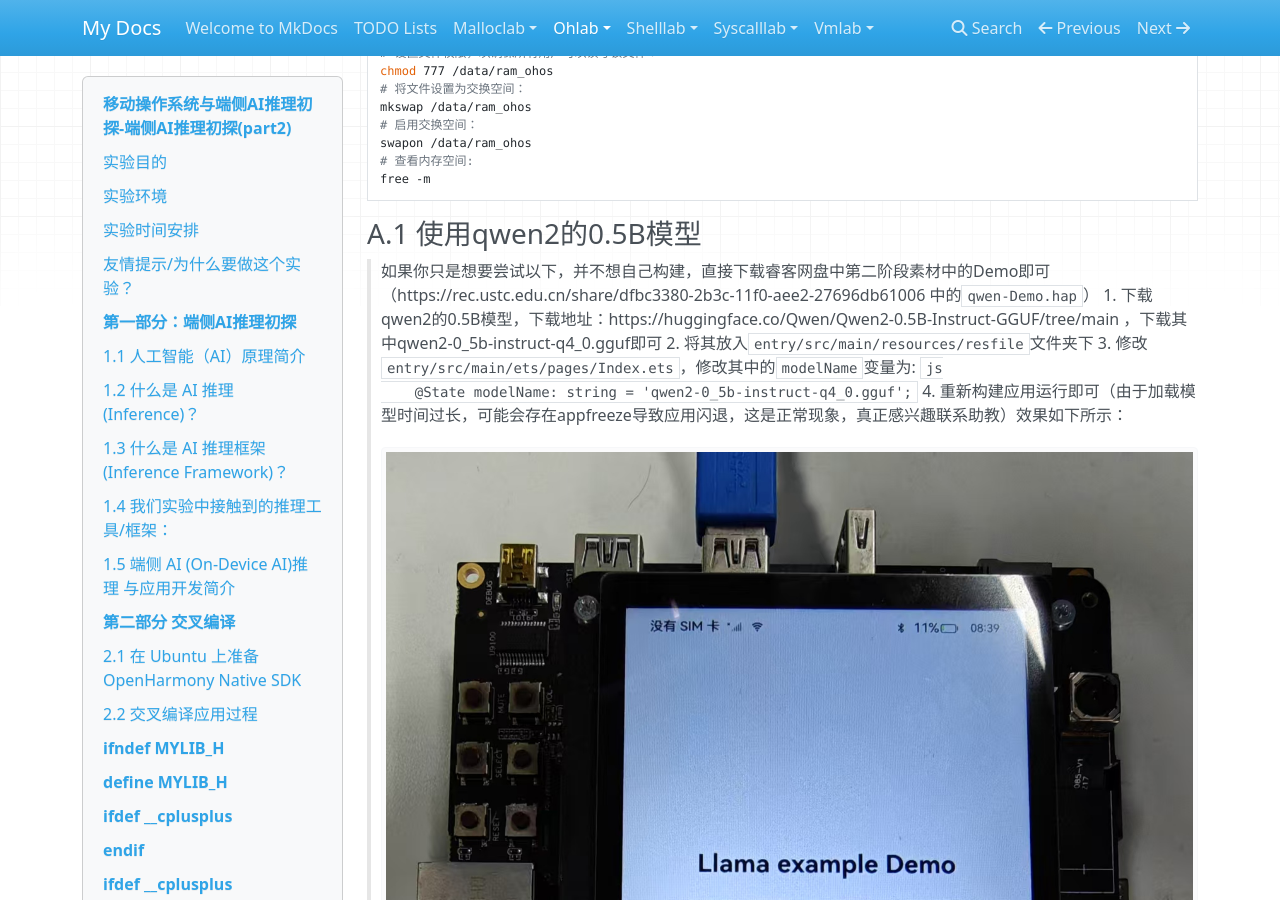
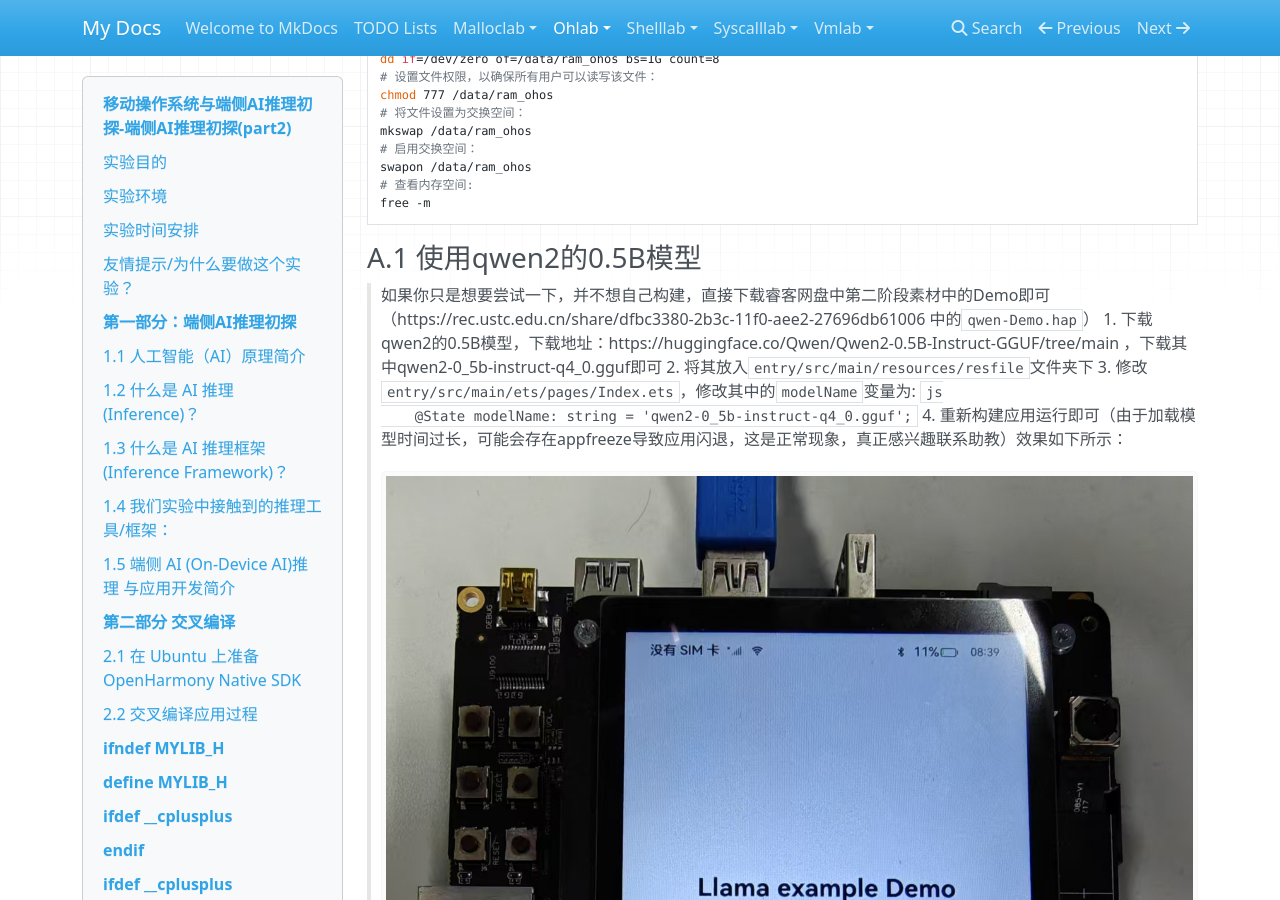
Before and after one commit to stdlibstring/oslab-docs, an MkDocs documentation site: the page built from docs/ohlab/ohlab-part2.md, in a window 1280 px wide and 900 px high, scrolled down 16002 px. Built offline with MkDocs 1.6.1, drawn with Linux system fonts in a browser that asks for light colours; nearby versions of some CDN libraries; some of the changed text lies outside the part shown.

Commit message:
add some tips in ohlab-part2 and typo

````diff
--- a/docs/ohlab/ohlab-part2.md
+++ b/docs/ohlab/ohlab-part2.md
@@ -506,7 +506,7 @@ free -m
 ```
 
 ### A.1 使用qwen2的0.5B模型
-> 如果你只是想要尝试以下，并不想自己构建，直接下载睿客网盘中第二阶段素材中的Demo即可（https://rec.ustc.edu.cn/share/dfbc3380-2b3c-11f0-aee2-27696db61006 中的`qwen-Demo.hap`）
+> 如果你只是想要尝试一下，并不想自己构建，直接下载睿客网盘中第二阶段素材中的Demo即可（https://rec.ustc.edu.cn/share/dfbc3380-2b3c-11f0-aee2-27696db61006 中的`qwen-Demo.hap`）
 1. 下载qwen2的0.5B模型，下载地址：https://huggingface.co/Qwen/Qwen2-0.5B-Instruct-GGUF/tree/main ，下载其中qwen2-0_5b-instruct-q4_0.gguf即可
 2. 将其放入`entry/src/main/resources/resfile`文件夹下
 3. 修改`entry/src/main/ets/pages/Index.ets`，修改其中的`modelName`变量为:
````
Also changed, not shown: other parts of docs/ohlab/ohlab-part2.md (+2 -2 lines).
